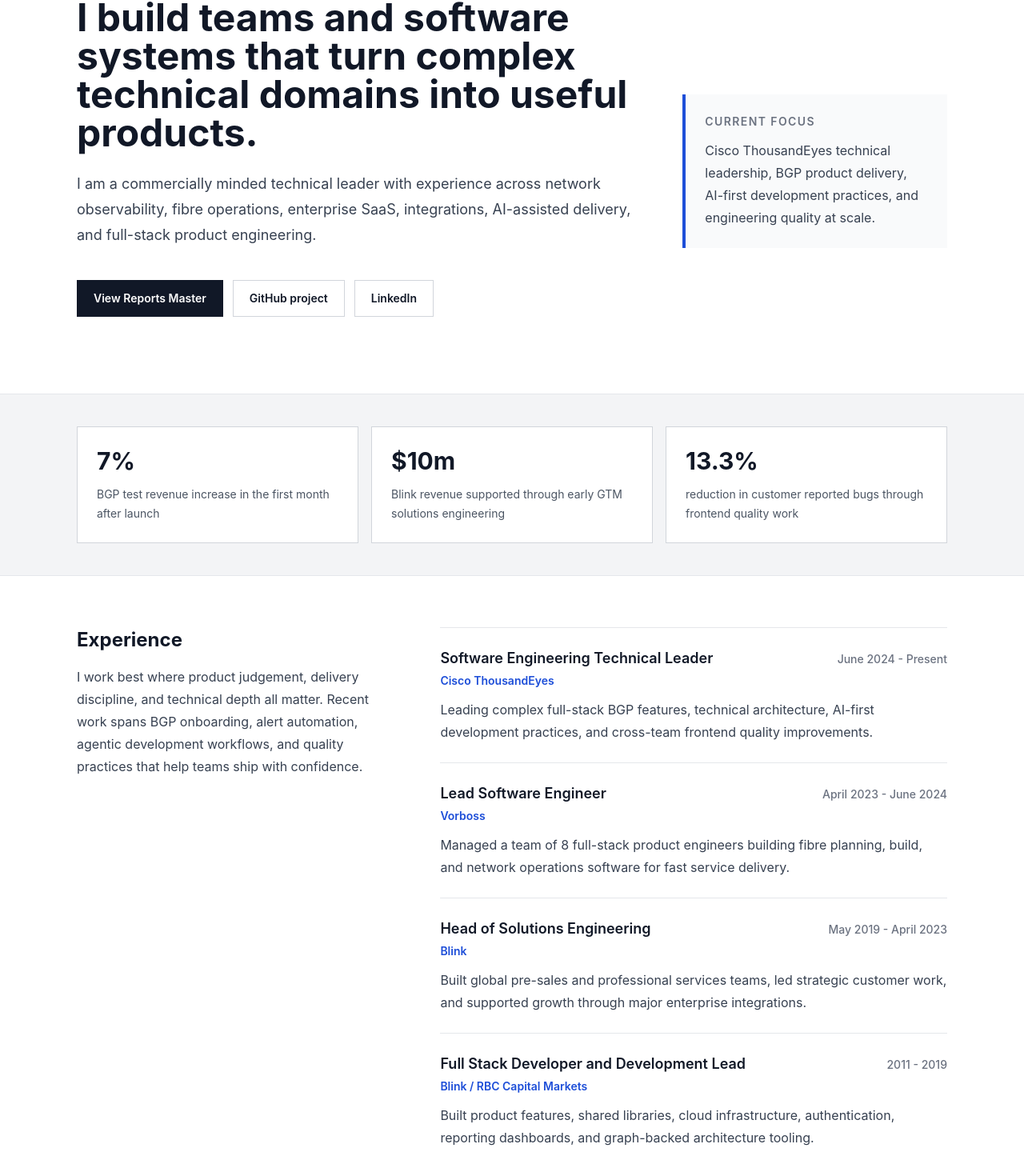
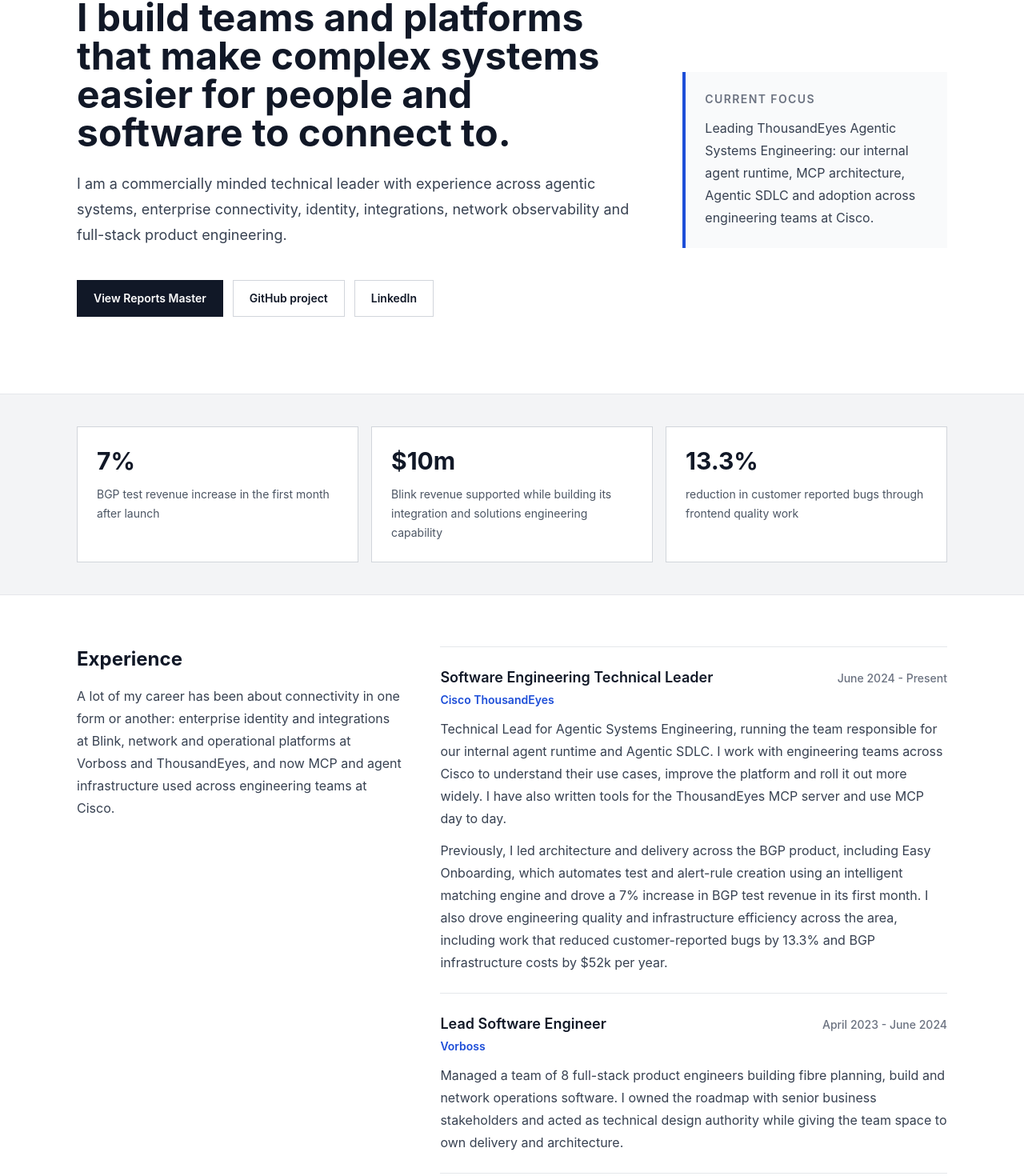
Before and after one commit to mattridley/website, a Next.js app: page / in a window 1280 px wide. Shown: the part 203-1673 px from the top of the page at 80% size. Built offline with nearby package versions, Linux system fonts and the light colour scheme.

Commit message:
Update profile for agentic systems and connectivity work
* Update profile with agentic systems and connectivity experience

* Add BGP work to ThousandEyes experience

* Refine public ThousandEyes experience

* Make BGP experience wording evergreen

```diff
--- a/src/pages/index.tsx
+++ b/src/pages/index.tsx
@@ -8,7 +8,7 @@ const impactHighlights = [
   },
   {
     value: "$10m",
-    label: "Blink revenue supported through early GTM solutions engineering",
+    label: "Blink revenue supported while building its integration and solutions engineering capability",
   },
   {
     value: "13.3%",
@@ -22,32 +22,45 @@ const roles = [
     company: "Cisco ThousandEyes",
     dates: "June 2024 - Present",
     summary:
-      "Leading complex full-stack BGP features, technical architecture, AI-first development practices, and cross-team frontend quality improvements.",
+      "Technical Lead for Agentic Systems Engineering, running the team responsible for our internal agent runtime and Agentic SDLC. I work with engineering teams across Cisco to understand their use cases, improve the platform and roll it out more widely. I have also written tools for the ThousandEyes MCP server and use MCP day to day.",
+    details:
+      "Previously, I led architecture and delivery across the BGP product, including Easy Onboarding, which automates test and alert-rule creation using an intelligent matching engine and drove a 7% increase in BGP test revenue in its first month. I also drove engineering quality and infrastructure efficiency across the area, including work that reduced customer-reported bugs by 13.3% and BGP infrastructure costs by $52k per year.",
   },
   {
     title: "Lead Software Engineer",
     company: "Vorboss",
     dates: "April 2023 - June 2024",
     summary:
-      "Managed a team of 8 full-stack product engineers building fibre planning, build, and network operations software for fast service delivery.",
+      "Managed a team of 8 full-stack product engineers building fibre planning, build and network operations software. I owned the roadmap with senior business stakeholders and acted as technical design authority while giving the team space to own delivery and architecture.",
   },
   {
     title: "Head of Solutions Engineering",
     company: "Blink",
     dates: "May 2019 - April 2023",
     summary:
-      "Built global pre-sales and professional services teams, led strategic customer work, and supported growth through major enterprise integrations.",
+      "Built and led Blink's global Solutions Engineering team. Before building the team I owned integrations end to end, covering SCIM, SAML, OAuth and API connectivity into systems including Workday, Google and other enterprise tools. That work became a reusable library of integrations and connectivity patterns rather than a set of one-off customer implementations.",
   },
   {
-    title: "Full Stack Developer and Development Lead",
-    company: "Blink / RBC Capital Markets",
-    dates: "2011 - 2019",
+    title: "Full Stack Developer",
+    company: "Blink",
+    dates: "July 2015 - May 2019",
     summary:
-      "Built product features, shared libraries, cloud infrastructure, authentication, reporting dashboards, and graph-backed architecture tooling.",
+      "Built product capabilities front to back across the application and AWS infrastructure, including the core enterprise identity and provisioning work behind OAuth 2.0, SAML 2.0 and SCIM, alongside APIs used by Blink's growing integration ecosystem.",
+  },
+  {
+    title: "Development Lead - Architecture Team",
+    company: "RBC Capital Markets",
+    dates: "March 2013 - July 2015",
+    summary:
+      "Led development of an architecture platform tracking real-time data flows across the bank through APIs and event-driven integration, backed by a Neo4j graph model and operational reporting for end users.",
   },
 ];
 
 const technologies = [
+  "MCP",
+  "OAuth 2.0",
+  "SAML 2.0",
+  "SCIM",
   "TypeScript",
   "React",
   "Vue.js",
@@ -73,7 +86,7 @@ export default function Index() {
         <title>Matt Ridley | Engineering Leader</title>
         <meta
           name="description"
-          content="Matt Ridley is a product-focused engineering leader building high-quality software teams, network observability products, and AI-assisted engineering workflows."
+          content="Matt Ridley is an engineering leader working across agentic systems, MCP, enterprise connectivity, identity, integrations and product engineering."
         />
       </Head>
       <div className="min-h-screen bg-gray-50 text-gray-900">
@@ -87,14 +100,14 @@ export default function Index() {
               <div className="grid gap-12 lg:grid-cols-3 lg:items-end">
                 <div className="lg:col-span-2">
                   <h1 className="max-w-4xl text-4xl font-bold leading-tight text-gray-900 sm:text-5xl">
-                    I build teams and software systems that turn complex
-                    technical domains into useful products.
+                    I build teams and platforms that make complex systems easier
+                    for people and software to connect to.
                   </h1>
                   <p className="mt-6 max-w-3xl text-lg leading-8 text-gray-700">
                     I am a commercially minded technical leader with experience
-                    across network observability, fibre operations, enterprise
-                    SaaS, integrations, AI-assisted delivery, and full-stack
-                    product engineering.
+                    across agentic systems, enterprise connectivity, identity,
+                    integrations, network observability and full-stack product
+                    engineering.
                   </p>
                 </div>
                 <div className="border-l-4 border-blue-700 bg-gray-50 p-6">
@@ -102,9 +115,9 @@ export default function Index() {
                     Current focus
                   </p>
                   <p className="mt-3 text-base leading-7 text-gray-700">
-                    Cisco ThousandEyes technical leadership, BGP product
-                    delivery, AI-first development practices, and engineering
-                    quality at scale.
+                    Leading ThousandEyes Agentic Systems Engineering: our
+                    internal agent runtime, MCP architecture, Agentic SDLC and
+                    adoption across engineering teams at Cisco.
                   </p>
                 </div>
               </div>
@@ -162,10 +175,11 @@ export default function Index() {
                   Experience
                 </h2>
                 <p className="mt-4 text-base leading-7 text-gray-700">
-                  I work best where product judgement, delivery discipline, and
-                  technical depth all matter. Recent work spans BGP onboarding,
-                  alert automation, agentic development workflows, and quality
-                  practices that help teams ship with confidence.
+                  A lot of my career has been about connectivity in one form or
+                  another: enterprise identity and integrations at Blink,
+                  network and operational platforms at Vorboss and ThousandEyes,
+                  and now MCP and agent infrastructure used across engineering
+                  teams at Cisco.
                 </p>
               </div>
               <div className="space-y-6 lg:col-span-3">
@@ -188,6 +202,11 @@ export default function Index() {
                     <p className="mt-3 text-base leading-7 text-gray-700">
                       {role.summary}
                     </p>
+                    {role.details && (
+                      <p className="mt-3 text-base leading-7 text-gray-700">
+                        {role.details}
+                      </p>
+                    )}
                   </article>
                 ))}
               </div>
```
